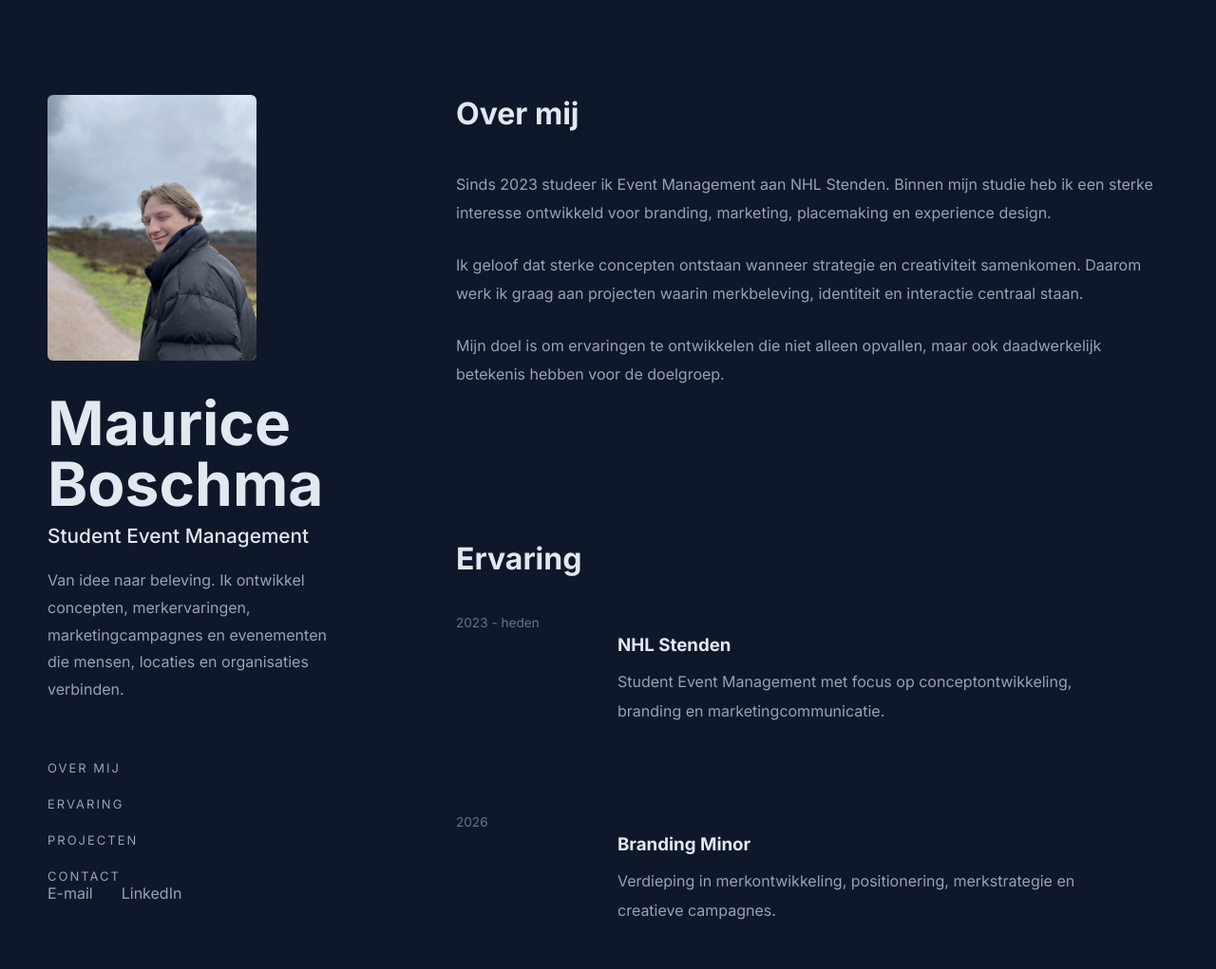
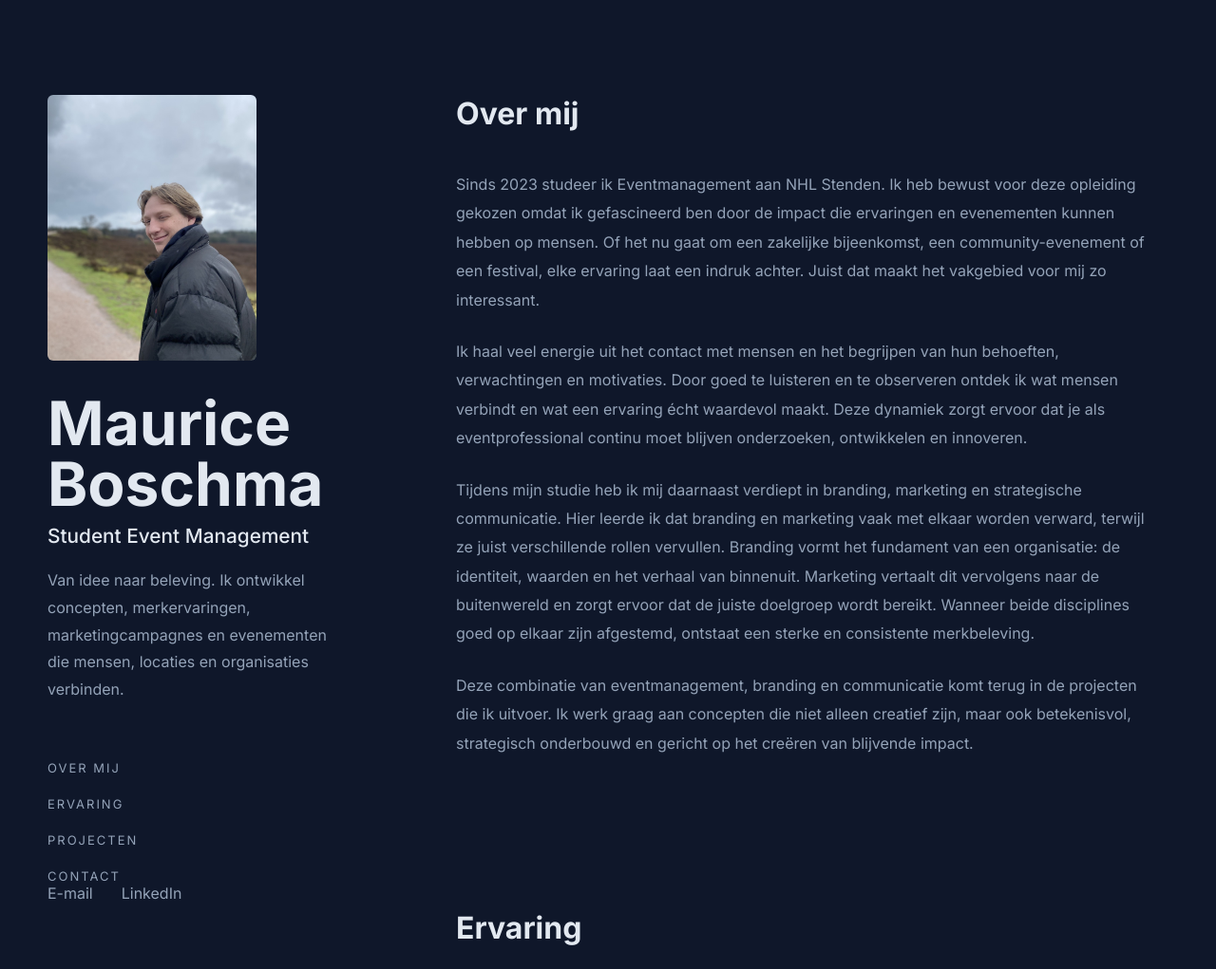
Before and after one commit to MauriceBoschma/mauriceboschma.github.io, a plain HTML site: page index.html in a window 1280 px wide. Shown: the top 1021 px of the page at 95% size. Drawn offline with Linux system fonts and the light colour scheme.

Commit message:
Update index.html

```diff
--- a/index.html
+++ b/index.html
@@ -307,21 +307,28 @@ marketingcampagnes en evenementen die mensen, locaties en organisaties verbinden
 
 <h2 class="section-title">Over mij</h2>
 
-<p>
-Sinds 2023 studeer ik Event Management aan NHL Stenden. Binnen mijn studie
-heb ik een sterke interesse ontwikkeld voor branding, marketing,
-placemaking en experience design.
+ <p>
+Sinds 2023 studeer ik Eventmanagement aan NHL Stenden. Ik heb bewust voor deze opleiding gekozen omdat ik gefascineerd ben door de impact die ervaringen en evenementen kunnen hebben op mensen.
+Of het nu gaat om een zakelijke bijeenkomst, een community-evenement of een festival, elke ervaring laat een indruk achter.
+Juist dat maakt het vakgebied voor mij zo interessant.
 </p>
 
 <p>
-Ik geloof dat sterke concepten ontstaan wanneer strategie en creativiteit
-samenkomen. Daarom werk ik graag aan projecten waarin merkbeleving,
-identiteit en interactie centraal staan.
+Ik haal veel energie uit het contact met mensen en het begrijpen van hun behoeften, verwachtingen en motivaties.
+Door goed te luisteren en te observeren ontdek ik wat mensen verbindt en wat een ervaring écht waardevol maakt.
+Deze dynamiek zorgt ervoor dat je als eventprofessional continu moet blijven onderzoeken, ontwikkelen en innoveren.
 </p>
 
 <p>
-Mijn doel is om ervaringen te ontwikkelen die niet alleen opvallen,
-maar ook daadwerkelijk betekenis hebben voor de doelgroep.
+Tijdens mijn studie heb ik mij daarnaast verdiept in branding, marketing en strategische communicatie.
+Hier leerde ik dat branding en marketing vaak met elkaar worden verward, terwijl ze juist verschillende rollen vervullen.
+Branding vormt het fundament van een organisatie: de identiteit, waarden en het verhaal van binnenuit. Marketing vertaalt dit vervolgens naar de buitenwereld en zorgt ervoor dat de juiste doelgroep wordt bereikt.
+Wanneer beide disciplines goed op elkaar zijn afgestemd, ontstaat een sterke en consistente merkbeleving.
+</p>
+
+<p>
+Deze combinatie van eventmanagement, branding en communicatie komt terug in de projecten die ik uitvoer.
+Ik werk graag aan concepten die niet alleen creatief zijn, maar ook betekenisvol, strategisch onderbouwd en gericht op het creëren van blijvende impact.
 </p>
 
 </section>
```
